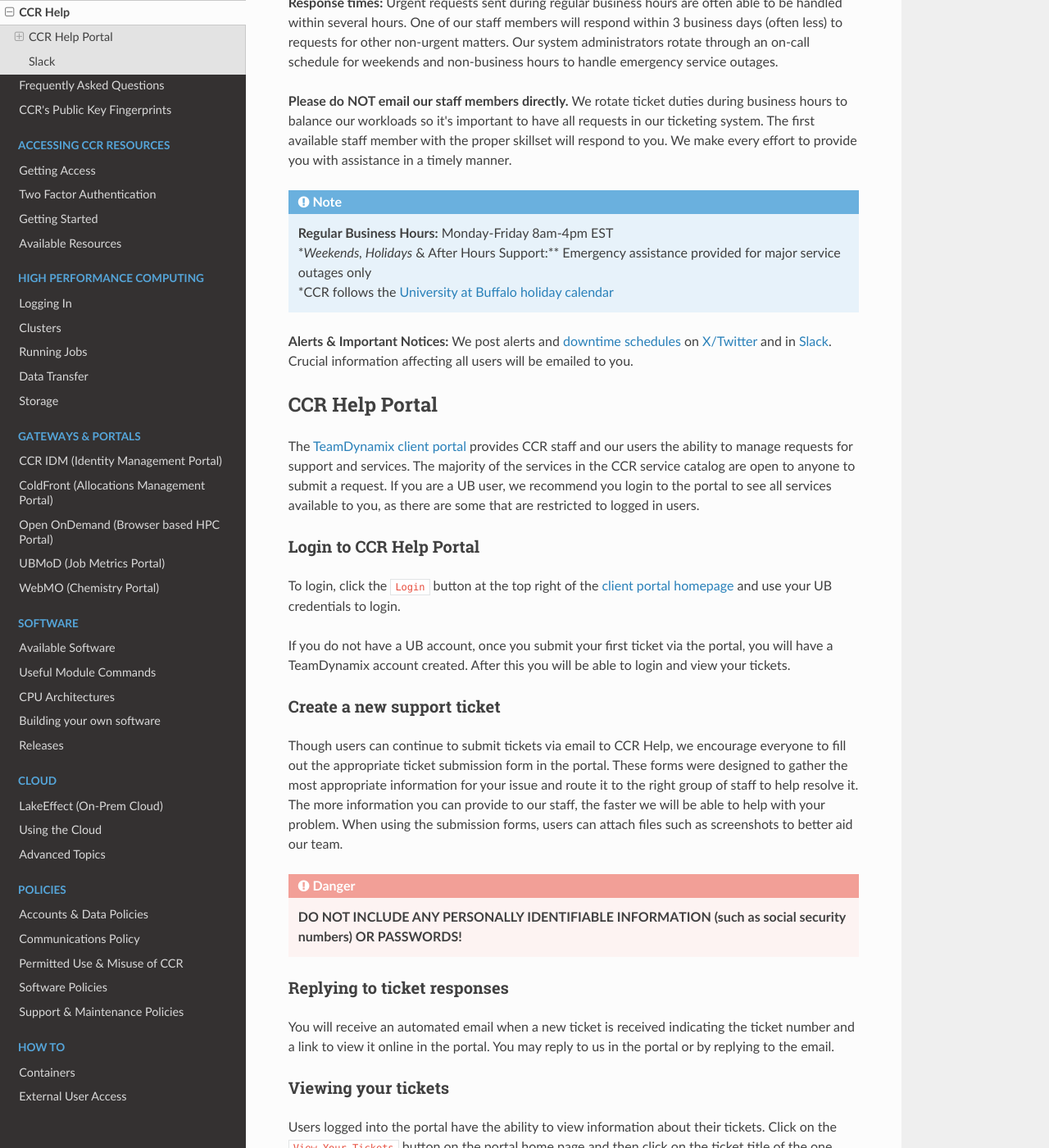
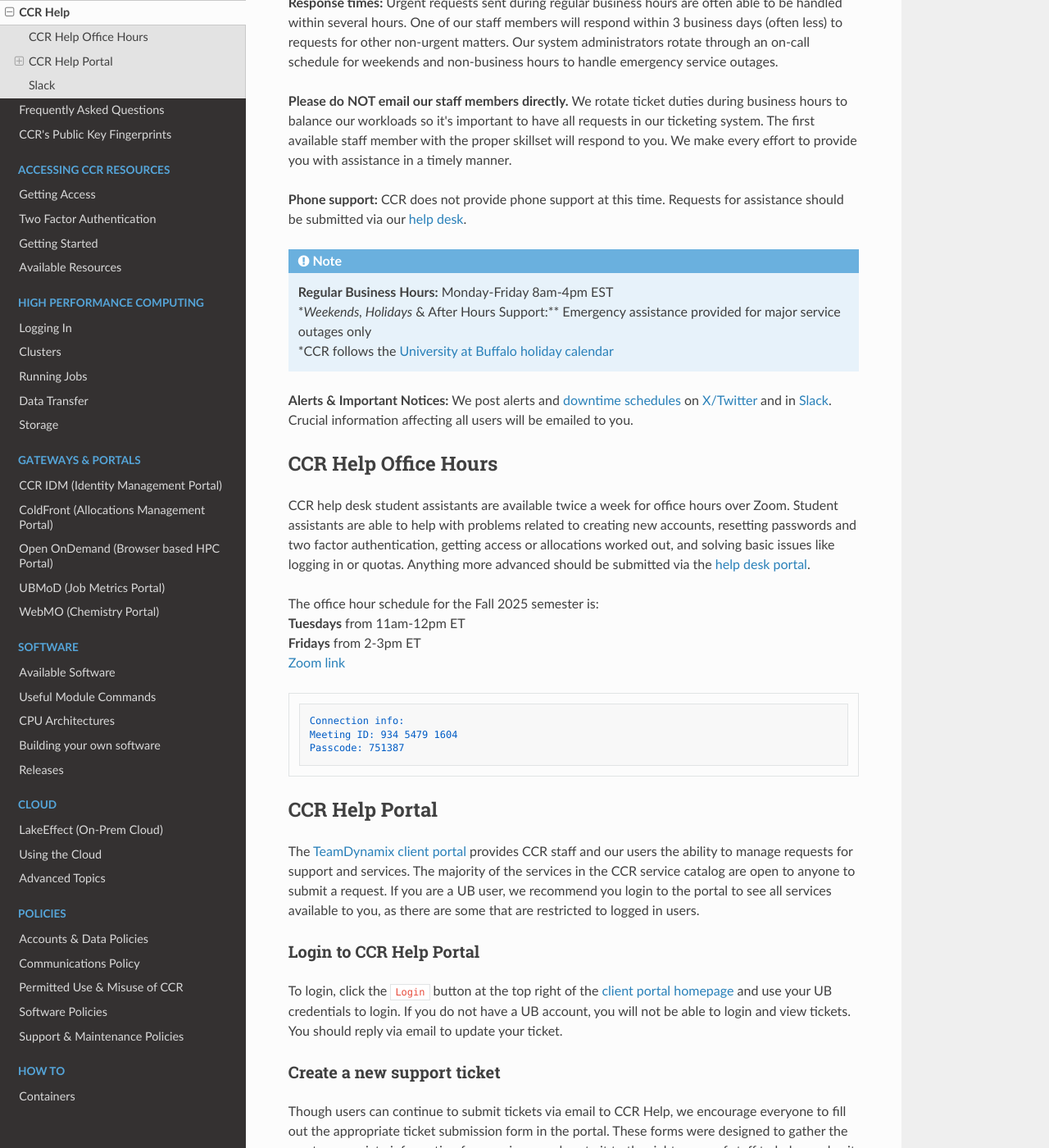
Before and after one commit to ubccr/ccrdocs, an MkDocs documentation site: the page built from pages/help.md, in a window 1280 px wide and 1400 px high, scrolled down 288 px. Shown: the whole window at 82% size. Built offline with MkDocs 1.6.1, drawn with Linux system fonts in a browser that asks for light colours; nearby versions of some CDN libraries; some of the changed text lies outside the part shown.

Commit message:
Sept downtime updates, new ccr help office hours

````diff
--- a/pages/help.md
+++ b/pages/help.md
@@ -6,6 +6,8 @@ CCR staff provide the majority of support to users via our [TeamDynamix client p
 
 **Please do NOT email our staff members directly.**  We rotate ticket duties during business hours to balance our workloads so it's important to have all requests in our ticketing system.  The first available staff member with the proper skillset will respond to you.  We make every effort to provide you with assistance in a timely manner.
 
+**Phone support:**  CCR does not provide phone support at this time.  Requests for assistance should be submitted via our [help desk](#ccr-help-portal).
+
 !!! Note
     **Regular Business Hours:** Monday-Friday 8am-4pm EST
     **Weekends, Holidays* & After Hours Support:** Emergency assistance provided for major service outages only
@@ -13,6 +15,19 @@ CCR staff provide the majority of support to users via our [TeamDynamix client p
 
 **Alerts & Important Notices:** We post alerts and [downtime schedules](changelogs/2025-downtime-schedule.md) on [X/Twitter](https://twitter.com/ubccr) and in [Slack](#slack).  Crucial information affecting all users will be emailed to you.
 
+## CCR Help Office Hours
+
+CCR help desk student assistants are available twice a week for office hours over Zoom.  Student assistants are able to help with problems related to creating new accounts, resetting passwords and two factor authentication, getting access or allocations worked out, and solving basic issues like logging in or quotas.  Anything more advanced should be submitted via the [help desk portal](#ccr-help-portal).
+
+The office hour schedule for the Fall 2025 semester is:
+**Tuesdays** from 11am-12pm ET
+**Fridays** from 2-3pm ET
+[Zoom link](https://buffalo.zoom.us/j/93454791604?pwd=TE0zOGNrTDNacndLeWY1SHd5ejZkdz09)
+```
+Connection info:
+Meeting ID: 934 5479 1604
+Passcode: 751387
+```
 
 ## CCR Help Portal
 
@@ -21,9 +36,7 @@ The [TeamDynamix client portal](https://ubuffalo.teamdynamix.com/TDClient/55/Por
 
 ### Login to CCR Help Portal
 
-To login, click the `Login` button at the top right of the [client portal homepage](https://ubuffalo.teamdynamix.com/TDClient/55/Portal/Home/) and use your UB credentials to login.
-
-If you do not have a UB account, once you submit your first ticket via the portal, you will have a TeamDynamix account created. After this you will be able to login and view your tickets.
+To login, click the `Login` button at the top right of the [client portal homepage](https://ubuffalo.teamdynamix.com/TDClient/55/Portal/Home/) and use your UB credentials to login.  If you do not have a UB account, you will not be able to login and view tickets.  You should reply via email to update your ticket.
 
 
 ### Create a new support ticket
@@ -36,9 +49,9 @@ Though users can continue to submit tickets via email to CCR Help, we encourage
 
 ### Replying to ticket responses
 
- You will receive an automated email when a new ticket is received indicating the ticket number and a link to view it online in the portal.  You may reply to us in the portal or by replying to the email.
+ You will receive an automated email when a new ticket is received indicating the ticket number and a link to view it online in the portal.  You may reply to us in the portal, if you have a UB account, or by replying to the email.
 
-### Viewing your tickets
+### Viewing your tickets (for UB users only)
 
 Users logged into the portal have the ability to view information about their tickets.  Click on the `View Your Tickets` button on the portal home page and then click on the ticket title of the one you'd like to view.  You will see all correspondence you've sent and all replies by CCR staff.  You will also see which staff member has been assigned the ticket and what the status of the ticket is.  Within this section, you can reply to the ticket, provide additional information to CCR staff, and add attachments.  By default, only tickets in the `new`, `in process`, or `on hold` statuses are displayed.  To view tickets that have been `completed` or `cancelled`, click on the `Status Class` filter to select these options.  If you feel your ticket has been resolved or you no longer have a problem, you can close it yourself by clicking on the `Withdraw Request` button.
 
````
Also changed, not shown: pages/changelogs/2025.md (+3 -1 lines), pages/hpc/login.md (+1 -0 lines).
